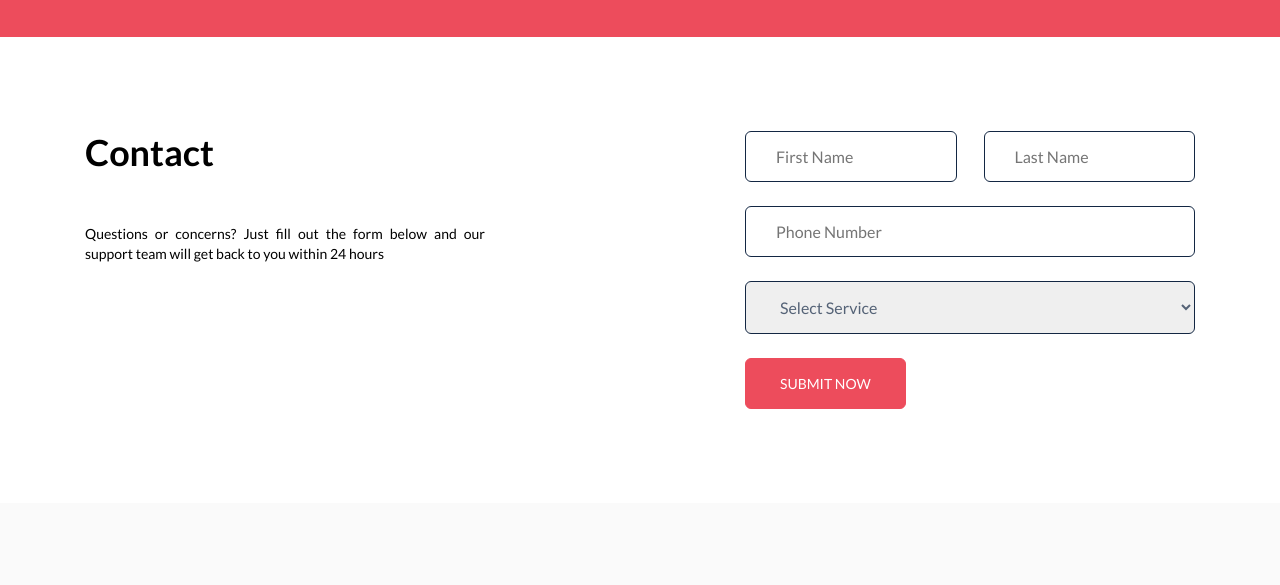
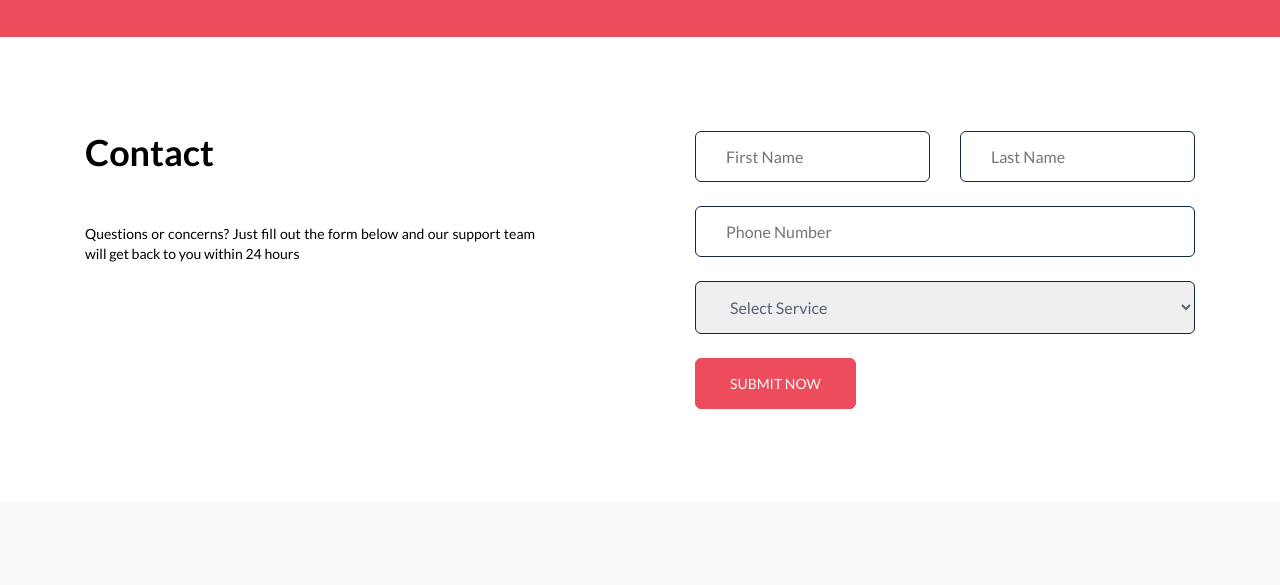
Before and after one commit to shpeeck/peaceit-land, a plain HTML site: page index.html in a window 1280 px wide. Shown: the part 2720-3305 px from the top of the page. Drawn offline with Linux system fonts and the light colour scheme.

Commit message:
end firs

```diff
--- a/css/style.css
+++ b/css/style.css
@@ -375,7 +375,7 @@ body {
 }
 
 .contact__content {
-    max-width: 400px;
+    max-width: 450px;
 }
 
 .contact__content-title {
@@ -392,7 +392,7 @@ body {
 }
 
 .form {
-    width: 450px;
+    width: 500px;
 }
 
 .form__input {
```
